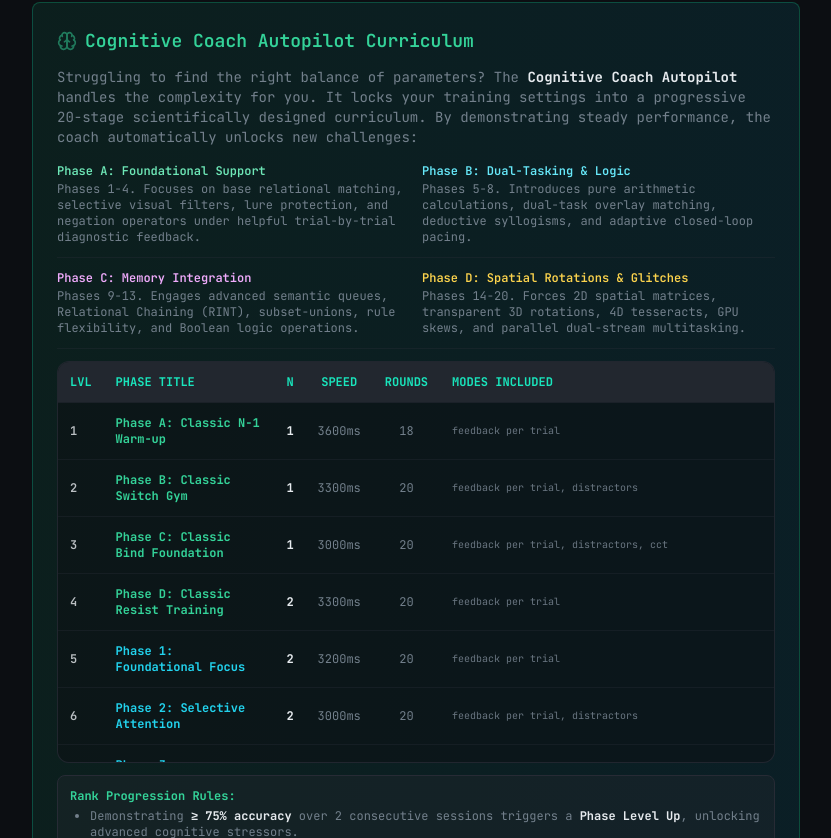
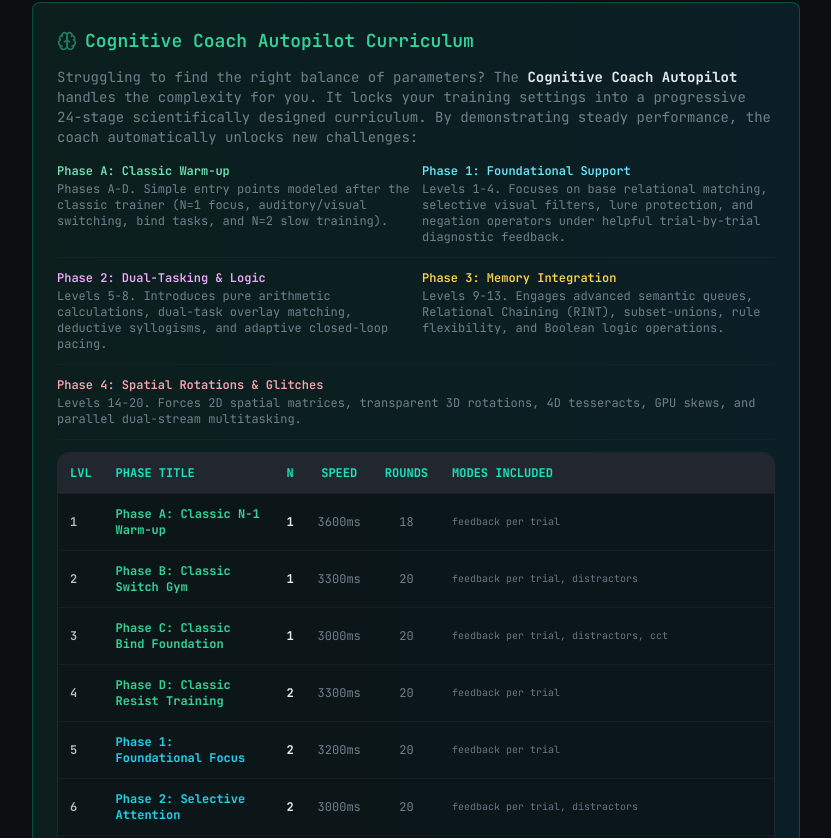
Before and after one commit to find-1-bug/goated-relational-nback-2, a React (Vite) app: page /#/tutorial in a window 1280 px wide. Shown: the part 5922-6760 px from the top of the page, without its empty margins (224-1055 px from the left). Built offline with nearby package versions, Linux system fonts and the light colour scheme.

Commit message:
docs: align tutorial with 24-stage coach curriculum and classic warmup levels

```diff
--- a/src/pages/Tutorial.jsx
+++ b/src/pages/Tutorial.jsx
@@ -306,27 +306,33 @@ export default function Tutorial() {
             <Brain className="w-5 h-5 text-emerald-400 animate-pulse" /> Cognitive Coach Autopilot Curriculum
           </h2>
           <p className="text-sm font-mono text-muted-foreground mb-4">
-            Struggling to find the right balance of parameters? The <strong className="text-foreground">Cognitive Coach Autopilot</strong> handles the complexity for you. It locks your training settings into a progressive 20-stage scientifically designed curriculum. By demonstrating steady performance, the coach automatically unlocks new challenges:
+            Struggling to find the right balance of parameters? The <strong className="text-foreground">Cognitive Coach Autopilot</strong> handles the complexity for you. It locks your training settings into a progressive 24-stage scientifically designed curriculum. By demonstrating steady performance, the coach automatically unlocks new challenges:
           </p>
-          <div className="space-y-3 text-xs font-mono text-foreground/90">
+          <div className="space-y-3 text-xs font-mono text-foreground/90 font-mono">
             <div className="grid grid-cols-1 sm:grid-cols-2 gap-3 border-b border-border/40 pb-3">
               <div>
-                <span className="text-emerald-300 font-semibold">Phase A: Foundational Support</span>
-                <p className="text-muted-foreground mt-0.5">Phases 1-4. Focuses on base relational matching, selective visual filters, lure protection, and negation operators under helpful trial-by-trial diagnostic feedback.</p>
+                <span className="text-emerald-300 font-semibold">Phase A: Classic Warm-up</span>
+                <p className="text-muted-foreground mt-0.5">Phases A-D. Simple entry points modeled after the classic trainer (N=1 focus, auditory/visual switching, bind tasks, and N=2 slow training).</p>
               </div>
               <div>
-                <span className="text-cyan-300 font-semibold">Phase B: Dual-Tasking &amp; Logic</span>
-                <p className="text-muted-foreground mt-0.5">Phases 5-8. Introduces pure arithmetic calculations, dual-task overlay matching, deductive syllogisms, and adaptive closed-loop pacing.</p>
+                <span className="text-cyan-300 font-semibold">Phase 1: Foundational Support</span>
+                <p className="text-muted-foreground mt-0.5">Levels 1-4. Focuses on base relational matching, selective visual filters, lure protection, and negation operators under helpful trial-by-trial diagnostic feedback.</p>
               </div>
             </div>
             <div className="grid grid-cols-1 sm:grid-cols-2 gap-3 border-b border-border/40 pb-3">
               <div>
-                <span className="text-fuchsia-300 font-semibold">Phase C: Memory Integration</span>
-                <p className="text-muted-foreground mt-0.5">Phases 9-13. Engages advanced semantic queues, Relational Chaining (RINT), subset-unions, rule flexibility, and Boolean logic operations.</p>
+                <span className="text-fuchsia-300 font-semibold">Phase 2: Dual-Tasking &amp; Logic</span>
+                <p className="text-muted-foreground mt-0.5">Levels 5-8. Introduces pure arithmetic calculations, dual-task overlay matching, deductive syllogisms, and adaptive closed-loop pacing.</p>
               </div>
               <div>
-                <span className="text-amber-300 font-semibold">Phase D: Spatial Rotations &amp; Glitches</span>
-                <p className="text-muted-foreground mt-0.5">Phases 14-20. Forces 2D spatial matrices, transparent 3D rotations, 4D tesseracts, GPU skews, and parallel dual-stream multitasking.</p>
+                <span className="text-amber-300 font-semibold">Phase 3: Memory Integration</span>
+                <p className="text-muted-foreground mt-0.5">Levels 9-13. Engages advanced semantic queues, Relational Chaining (RINT), subset-unions, rule flexibility, and Boolean logic operations.</p>
+              </div>
+            </div>
+            <div className="grid grid-cols-1 sm:grid-cols-2 gap-3 border-b border-border/40 pb-3">
+              <div className="sm:col-span-2">
+                <span className="text-rose-300 font-semibold">Phase 4: Spatial Rotations &amp; Glitches</span>
+                <p className="text-muted-foreground mt-0.5">Levels 14-20. Forces 2D spatial matrices, transparent 3D rotations, 4D tesseracts, GPU skews, and parallel dual-stream multitasking.</p>
               </div>
             </div>
 
@@ -348,8 +354,9 @@ export default function Tutorial() {
                     {COACH_PHASES.map((p, idx) => {
                       let phaseBadgeColor = "text-emerald-400";
                       if (idx >= 4 && idx < 8) phaseBadgeColor = "text-cyan-400";
-                      if (idx >= 8 && idx < 13) phaseBadgeColor = "text-fuchsia-400";
-                      if (idx >= 13) phaseBadgeColor = "text-amber-400";
+                      if (idx >= 8 && idx < 12) phaseBadgeColor = "text-fuchsia-400";
+                      if (idx >= 12 && idx < 17) phaseBadgeColor = "text-amber-400";
+                      if (idx >= 17) phaseBadgeColor = "text-rose-400";
 
                       return (
                         <tr key={idx} className="hover:bg-secondary/20 transition-colors">
```
